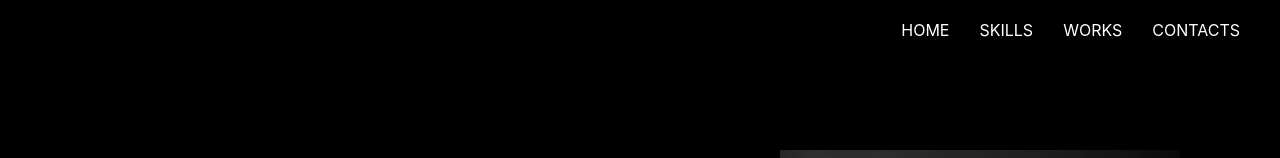
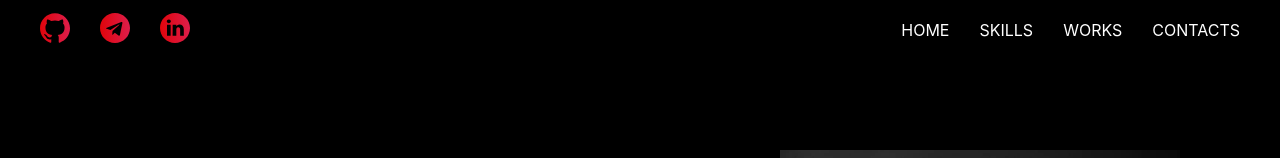
Before and after one commit to FeraVerto/portfolio, a React (Create React App) app: page / in a window 1280 px wide. Shown: the top 158 px of the page. Built offline with nearby package versions, Linux system fonts and the light colour scheme; a web font is replaced by a local one.

Commit message:
layout Contacts.tsx, work  in progress...

```diff
--- a/src/component/Contacts/Contacts.module.css
+++ b/src/component/Contacts/Contacts.module.css
@@ -1,19 +1,21 @@
 .contacts {
-    /*padding: 100px 0;*/
-
     width: 100%;
 
     display: flex;
     flex-direction: column;
-    border: 2px solid red;
+    color: white;
+}
+
+.h3 {
+    margin-bottom: 20px;
 }
 
 .contacts_container {
     margin: 0 auto;
     width: 100%;
     display: flex;
-    justify-content: space-between;
-    border: 2px solid green;
+    flex-direction: column;
+    align-items: center;
 }
 
 
@@ -25,30 +27,19 @@
     color: white;
 }
 
-.social_list,
+
 .contact_list {
     margin: 0;
+    margin-bottom: 20px;
     padding: 0;
     height: 50%;
-    border: 2px solid red;
     color: white;
     display: flex;
-    align-items: center;
-    justify-content: space-evenly;
+    align-items: flex-end;
+    justify-content: space-between;
     list-style: none;
 }
 
-.social_item {
-    margin-right: 2%;
-}
-
-.social_list {
-    justify-content: center;
-}
-
-.contact_list {
-    border: 2px solid red;
-}
 
 .contact_list .contact_item {
     display: flex;
@@ -93,12 +84,26 @@
 
 .contacts_form input,
 .contacts_form textarea {
-    height: 40px;
+    padding: 5px;
+    margin-right: 20px;
     width: 100%;
     background-color: black;
     border: none;
     border-bottom: 1px solid #8e8e8e;
+    outline: none;
     color: white;
+}
+
+.contacts_form input {
+    height: 60px;
+}
+
+.contacts_form_data input:last-child {
+    margin-right: 0;
+}
+
+.contacts_form textarea {
+    margin-top: 20px;
 }
 
 .contacts_form_data {
--- a/src/component/Contacts/Contacts.tsx
+++ b/src/component/Contacts/Contacts.tsx
@@ -1,9 +1,7 @@
 import React from 'react'
 import s from "./Contacts.module.css"
 import {useFormik} from "formik";
-import github from "../../image/github.svg"
-import linkedin from "../../image/linkedin.svg"
-import telegram from "../../image/telegram.svg"
+import {SocialIcon} from "./socialIcon/sociallcon";
 
 export const Contacts = () => {
 
@@ -23,6 +21,7 @@ export const Contacts = () => {
             <h2>Contacts</h2>
             <div className={s.contacts_container}>
                 <div className={s.contacts_block}>
+                    <h3 className={s.h3}>Get in Touch</h3>
                     <ul className={s.contact_list}>
                         <li className={s.contact_item}>
                             <span>
@@ -39,21 +38,10 @@ export const Contacts = () => {
                             </span>
                         </li>
                     </ul>
-                    <ul className={s.social_list}>
-                        <li className={s.social_item}>
-                            <img src={github} alt="github" width={50} height={50}/>
-                        </li>
-                        <li className={s.social_item}>
-                            <img src={telegram} alt="telegram" width={50} height={50}/>
-                        </li>
-                        <li className={s.social_item}>
-                            <img src={linkedin} alt="linkedin" width={50} height={50}/>
-                        </li>
-                    </ul>
+
                 </div>
 
                 <form onSubmit={formik.handleSubmit} className={s.contacts_form}>
-                    <h3>Contact form</h3>
 
                     <div className={s.contacts_form_data}>
                         <input id={"name"}
@@ -69,7 +57,7 @@ export const Contacts = () => {
 
                     <textarea id={"message"}
                               placeholder={"Your message"}
-                              rows={5}
+                              rows={6}
                               {...formik.getFieldProps('message')}>
                     </textarea>
 
--- /dev/null
+++ b/src/component/Contacts/socialIcon/sociallcon.module.css
@@ -0,0 +1,11 @@
+.social_list {
+    margin: 0;
+    padding: 0;
+    min-width: 150px;
+    color: white;
+    display: flex;
+    justify-content: space-between;
+    /*align-items: flex-end;
+    justify-content: space-evenly;*/
+    list-style: none;
+}
--- /dev/null
+++ b/src/component/Contacts/socialIcon/sociallcon.tsx
@@ -0,0 +1,21 @@
+import s from ".//sociallcon.module.css";
+import github from "../../../image/github.svg";
+import telegram from "../../../image/telegram.svg";
+import linkedin from "../../../image/linkedin.svg";
+import React from "react";
+
+export const SocialIcon = () => {
+    return (
+        <ul className={s.social_list}>
+            <li className={s.social_item}>
+                <img src={github} alt="github" width={30} height={30}/>
+            </li>
+            <li className={s.social_item}>
+                <img src={telegram} alt="telegram" width={30} height={30}/>
+            </li>
+            <li className={s.social_item}>
+                <img src={linkedin} alt="linkedin" width={30} height={30}/>
+            </li>
+        </ul>
+    )
+}
--- a/src/component/Header/Header.module.css
+++ b/src/component/Header/Header.module.css
@@ -4,7 +4,7 @@
 
     display: flex;
     align-items: center;
-    justify-content: flex-end;
+    justify-content: space-between;
 
     background-color: black;
 }
--- a/src/component/Header/Header.tsx
+++ b/src/component/Header/Header.tsx
@@ -2,10 +2,15 @@ import React from 'react'
 import {Menu} from "./Menu/Menu";
 import s from "./Header.module.css"
 import "./../../App.css"
+import github from "../../image/github.svg";
+import telegram from "../../image/telegram.svg";
+import linkedin from "../../image/linkedin.svg";
+import {SocialIcon} from "../Contacts/socialIcon/sociallcon";
 
 export const Header = () => {
     return (
         <div className={s.header}>
+            <SocialIcon/>
             <Menu/>
         </div>
     )
```
Also changed, not shown: 1 other file (tests, documents, lock files or other folders).
